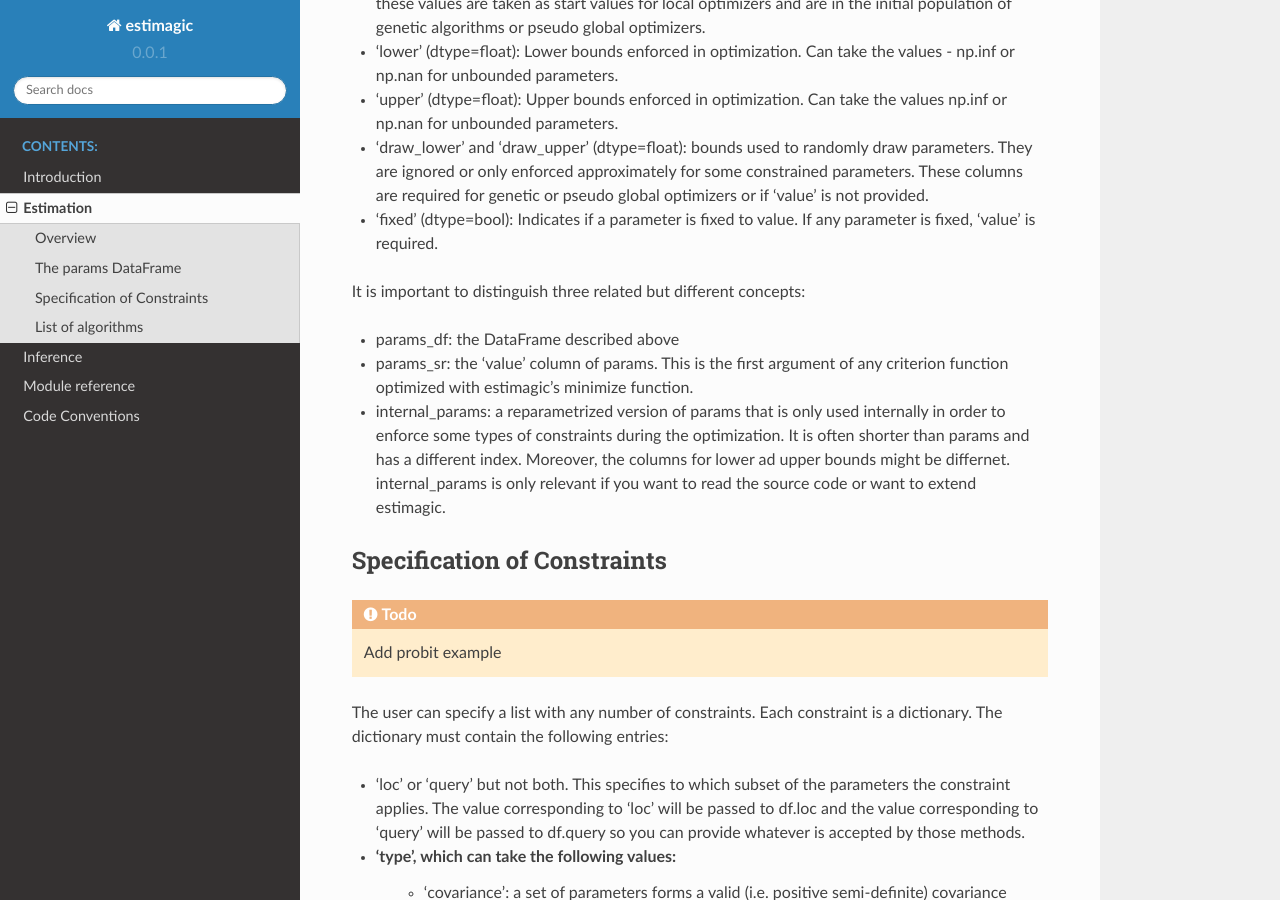
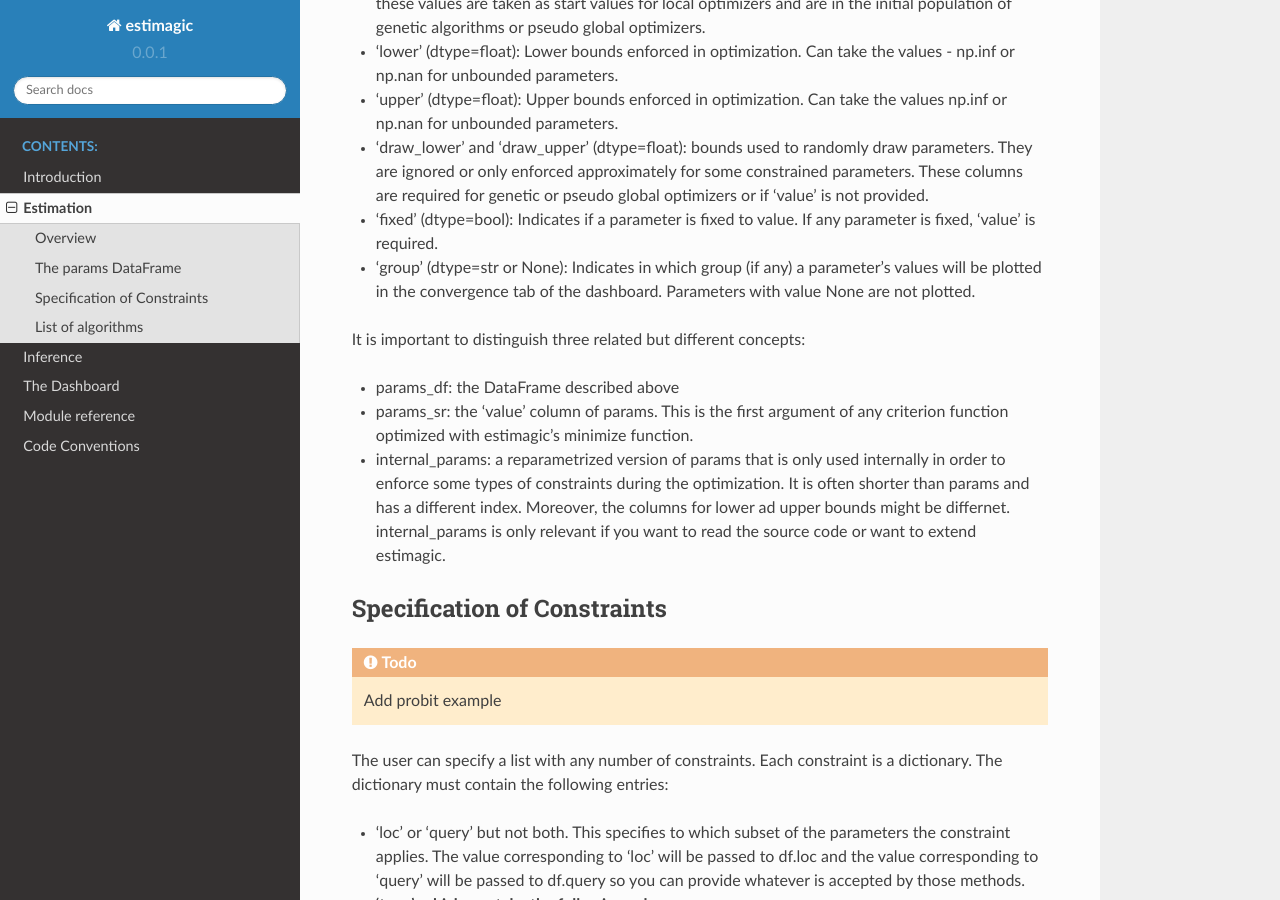
Before and after one commit to optimagic-dev/optimagic, a Sphinx documentation site: the page built from docs/source/estimation.rst, in a window 1280 px wide and 900 px high, scrolled down 909 px. Built offline with Sphinx 7.4.7 and the Read the Docs theme 2.0.0, drawn with Linux system fonts in a browser that asks for light colours.

Commit message:
Update documentation.

```diff
--- a/docs/source/estimation.rst
+++ b/docs/source/estimation.rst
@@ -50,6 +50,9 @@
   global optimizers or if 'value' is not provided.
 - 'fixed' (dtype=bool): Indicates if a parameter is fixed to value. If any
   parameter is fixed, 'value' is required.
+- 'group' (dtype=str or None): Indicates in which group (if any)
+  a parameter's values will be plotted in the convergence tab of the dashboard.
+  Parameters with value None are not plotted.
 
 It is important to distinguish three related but different concepts:
 
--- a/docs/source/index.rst
+++ b/docs/source/index.rst
@@ -13,6 +13,7 @@
    introduction
    estimation
    inference
+   dashboard
    module_reference
    contributing
 
```
Also changed, not shown: docs/source/dashboard.rst (added, +47 -0 lines).
